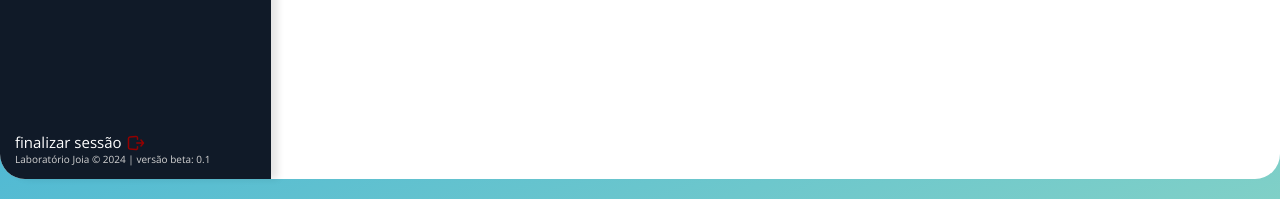
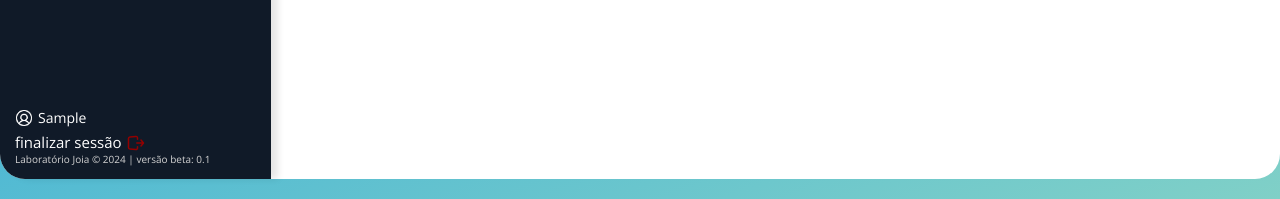
Before and after one commit to igoralmeidasouza/laboratorioJoia, a PHP site: page / in a window 1280 px wide. Shown: the part 708-907 px from the top of the page. Run offline with PHP 8.4, Linux system fonts and the light colour scheme; the visitor is signed in with stand-in values (Sample User, id 1); data that the repository does not hold is empty.

Commit message:
inserido nome do usuário logado ao dashboard

```diff
--- a/index.php
+++ b/index.php
@@ -85,6 +85,7 @@
                 <!--botao de logout -->
             <form method="post" action="treatment.php" class="botaoLogout">
                 <input type="hidden" name="logout" value="true">
+                <em><?php echo "<b></b>". $_SESSION['username']; ?></em>
                 <button type="submit">
                     <p>finalizar sessão</p>
                     <svg xmlns="http://www.w3.org/2000/svg" width="36" height="36" viewBox="0 0 24 24" fill="none" stroke="currentColor" stroke-width="2" stroke-linecap="round" stroke-linejoin="round" class="ai ai-SignOut"><path d="M13 12h9m0 0l-3.333-4M22 12l-3.333 4"/><path d="M14 7V5.174a2 2 0 0 0-2.166-1.993l-8 .666A2 2 0 0 0 2 5.84v12.32a2 2 0 0 0 1.834 1.993l8 .667A2 2 0 0 0 14 18.826V17"/></svg>
--- a/media/css/estilos.css
+++ b/media/css/estilos.css
@@ -57,12 +57,14 @@ body main {background-color: #ffffff; display: flex; width: 100%; max-width: 132
 
             /* Botão logout */
             body main .menuLateral .botaoLogout {display: flex; position: absolute; bottom: 15px; left: 15px; flex-direction: column;}
+                body main .menuLateral .botaoLogout em {position: relative; font-size: 14px; color: #fff; left: 23px; text-transform: capitalize; cursor: default;}
+                    body main .menuLateral .botaoLogout em b {position: absolute; content: ''; width: 20px; height: 20px; background: url(../img/icones/user-circle.png) no-repeat center center; background-size: contain; filter: invert(1); left: -24px; top: 4px;}
                 body main .menuLateral .botaoLogout button {display: flex; cursor: pointer; align-items: center; color: #fff;}
                     body main .menuLateral .botaoLogout button p {font-size: 15px; font-weight: 400; margin-right: 5px; padding-bottom: 2px; transition: all 0.5s ease;}
                         body main .menuLateral .botaoLogout button:hover p {color: #0071cd;}
                     body main .menuLateral .botaoLogout button svg {width: 18px; height: 18px; color: #930000;}
 
-                body main .menuLateral .botaoLogout span {font-size: 10px; color: lightgrey; line-height: 10px;}
+                body main .menuLateral .botaoLogout span {font-size: 10px; color: lightgrey; line-height: 10px; cursor: default;}
 
     body main .bemVindo {padding-top: 5px; width: 100%; display: flex; position: relative;}
         body main .bemVindo .textoBemVindo {position: absolute; font-size: 70px; font-family: 'Open Sans'; color: #ededed; cursor: default; left: 30%; top: 50%;}
```
Also changed, not shown: media/img/icones/user-circle.png (added).
